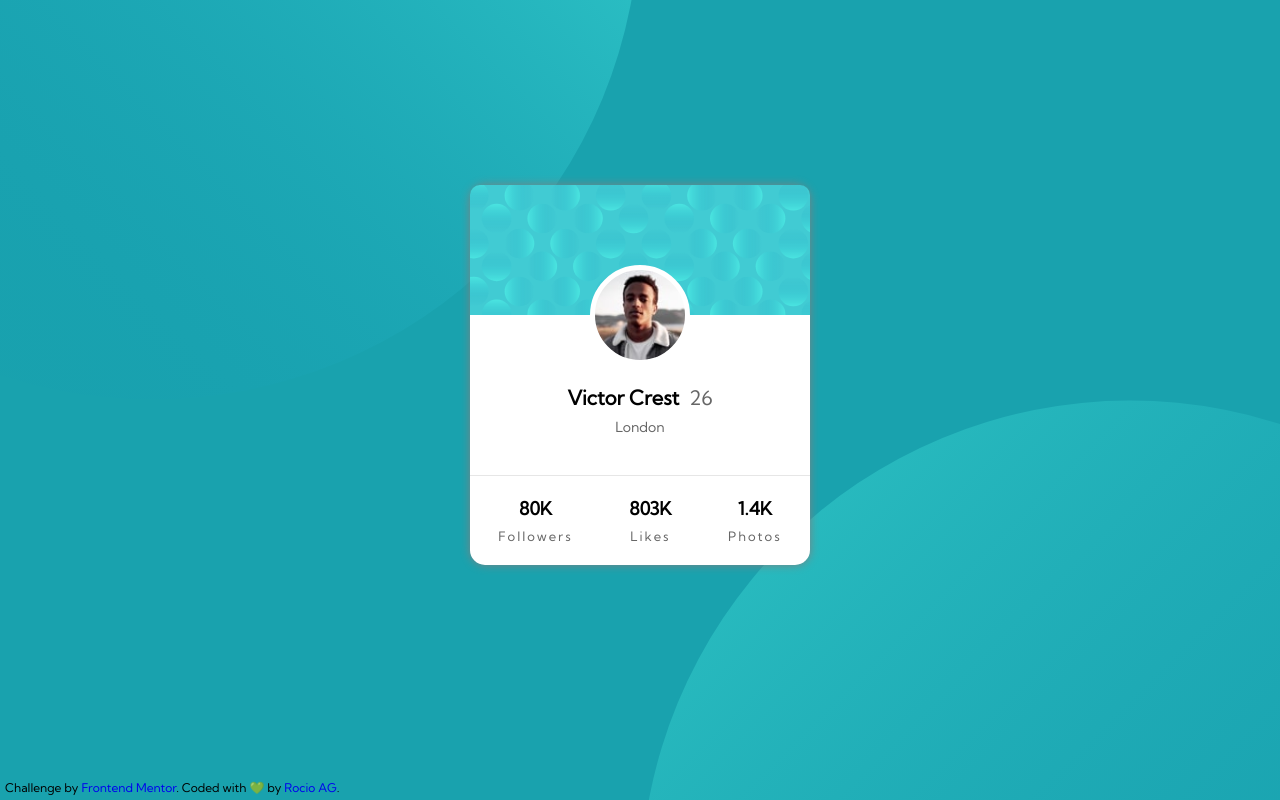
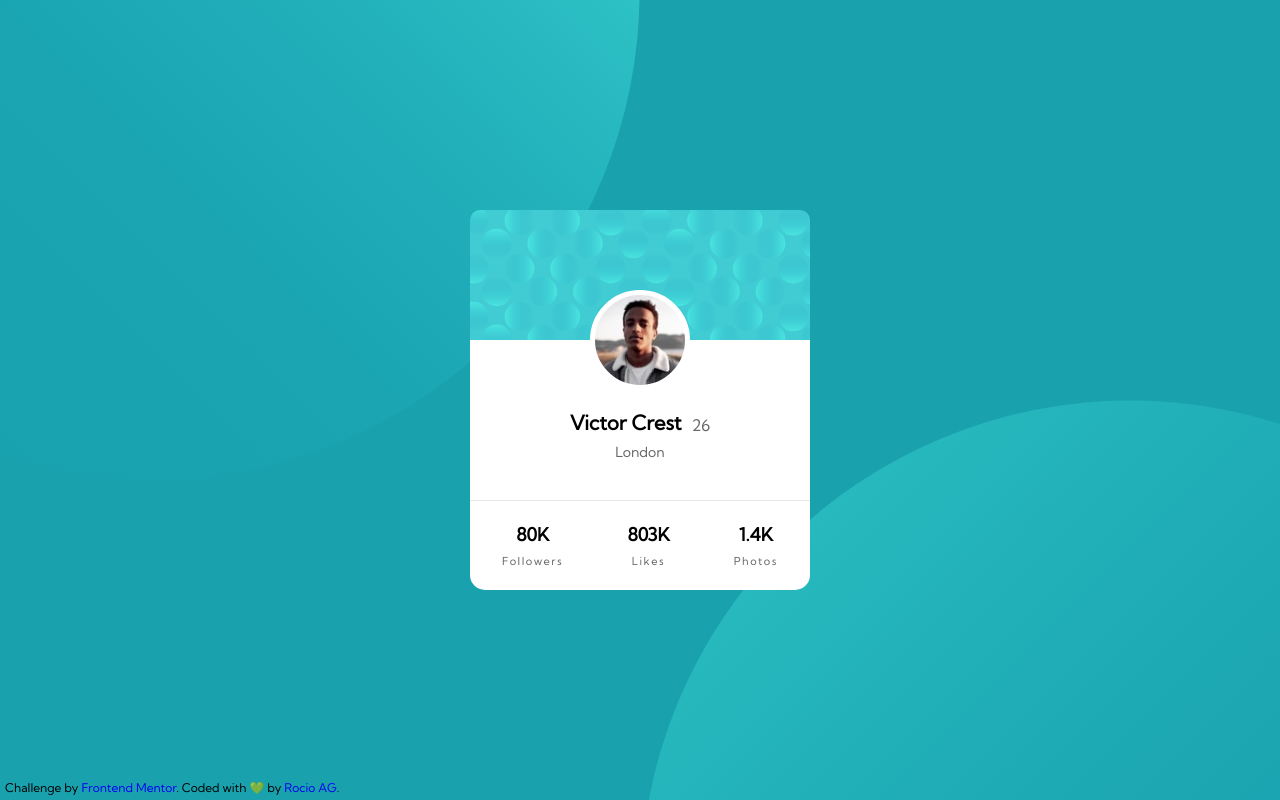
Before and after one commit to agromayor/profile-card, a plain HTML site: page index.html in a window 1280 px wide. Drawn offline with Linux system fonts and the light colour scheme.

Commit message:
accessibility improvements

```diff
--- a/index.html
+++ b/index.html
@@ -22,7 +22,7 @@
       <div class="description">
         <div class="description-name">
           <h1 class="name">Victor Crest</h1>
-          <h1 class="age">26</h1>
+          <p class="age">26</p>
         </div>
         <h2 class="city">London</h2>
       </div>
--- a/style.css
+++ b/style.css
@@ -9,11 +9,10 @@ body {
     font-family: 'Kumbh Sans', sans-serif;
     background-image: url(./images/bg-pattern-top.svg), url(./images/bg-pattern-bottom.svg);
     background-repeat: no-repeat, no-repeat;
-    background-position: right 50vw bottom 50vh, left 50vw top 50vh;
+    background-position: right 50vw bottom 40vh, left 50vw top 50vh;
 }
 
 main {
-    width: 100vw;
     min-height: calc(100vh - 50px);
     display: flex;
     align-items: center;
@@ -21,11 +20,11 @@ main {
 }
 
 section {
+    margin-top: 50px;
     background-color: white;
     width: 340px;
     height: 380px;
     border-radius: 15px;
-    box-shadow: 0px 0px 10px hsl(0, 0%, 50%);
 }
 
 .cover {
@@ -52,6 +51,7 @@ section {
     display: flex;
     justify-content: center;
     padding-top: 70px;
+    align-items: flex-end;
 }
 
 .name {
@@ -59,7 +59,7 @@ section {
 }
 
 .age {
-    font-size: 20px;
+    font-size: 16px;
     font-weight: lighter;
     padding-left: 10px;
     color: hsl(0, 0%, 40%);
@@ -89,8 +89,8 @@ section {
 
 .details {
     padding-top: 8px;
-    font-size: small;
-    letter-spacing: 2px;
+    font-size: 11px;
+    letter-spacing: 1.5px;
     color: hsl(0, 0%, 40%);
 }
 
```
